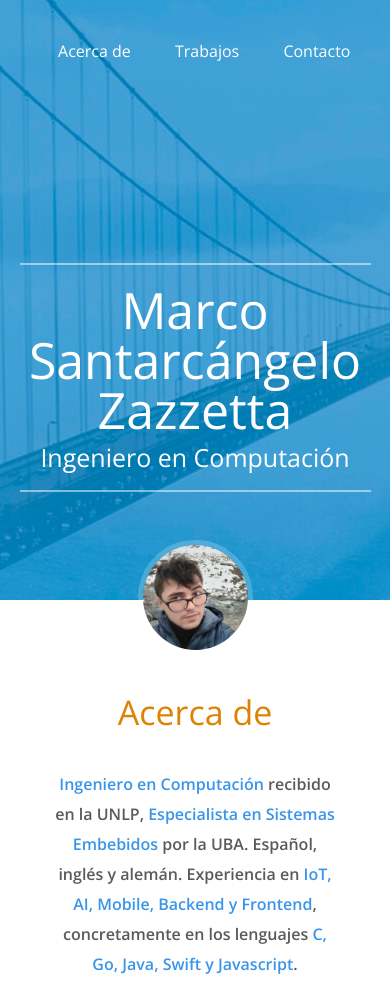
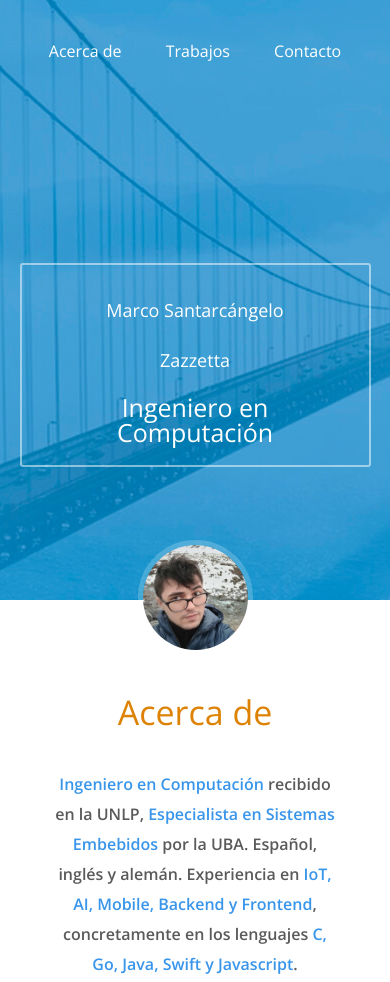
Before and after one commit to marcosantar93/webdesign-course, a plain HTML site: page practicas/portafolio/index.html in a window 390 px wide. Shown: the top 982 px of the page. Drawn offline with nearby package versions, Linux system fonts and the light colour scheme.

Commit message:
responsive

```diff
--- a/practicas/portafolio/css/estilos.css
+++ b/practicas/portafolio/css/estilos.css
@@ -253,6 +253,7 @@ footer .redes-sociales .contenedor {
   display: flex;
   flex-direction: row;
   justify-content: center;
+  flex-wrap: wrap;
 }
 
 footer .redes-sociales a {
@@ -263,6 +264,7 @@ footer .redes-sociales a {
   text-decoration: none;
   font-size: 40px;
   border-radius: 5px;
+  margin: 10px 15px;
 }
 
 footer .redes-sociales .facebook:hover {
@@ -280,3 +282,25 @@ footer .redes-sociales .github:hover {
 footer .redes-sociales .instagram:hover {
   background: #833ab4;
 }
+
+/* MEDIA QUERIES */
+
+@media screen and (max-width: 800px) {
+  header .menu {
+    text-align: center;
+  }
+
+  .main .trabajos .contenedor-trabajos .trabajo {
+    width: 46%;
+  }
+}
+
+@media screen and (max-width: 500px) {
+  header .contenedor-texto .texto .nombre {
+    font-size: 35px;
+  }
+
+  header .contenedor-texto .texto .nombre {
+    font-size: 18px;
+  }
+}
```
